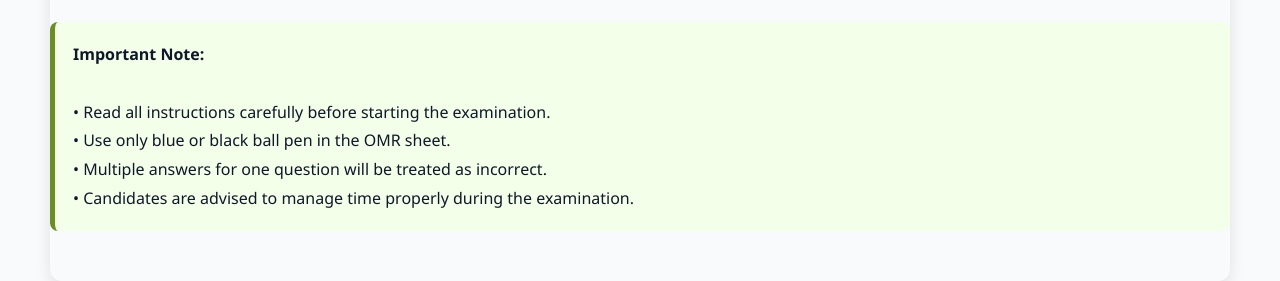
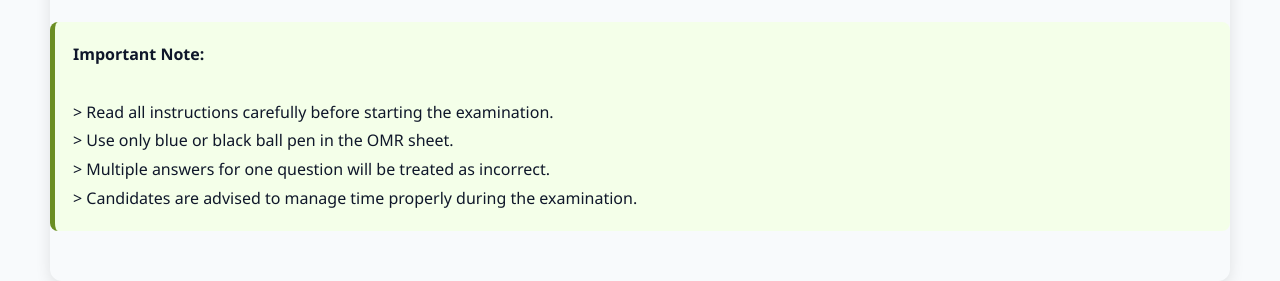
Before and after one commit to nipan2211-rgb/gupyq, a plain HTML site: page pget-exam pattern.html in a window 1280 px wide. Shown: the part 806-1087 px from the top of the page. Drawn offline with Linux system fonts and the light colour scheme.

Commit message:
Update pget-exam pattern.html

```diff
--- a/pget-exam pattern.html
+++ b/pget-exam pattern.html
@@ -171,10 +171,10 @@
     <div class="note">
         <strong>Important Note:</strong><br><br>
 
-       • Read all instructions carefully before starting the examination.<br>
-        • Use only blue or black ball pen in the OMR sheet.<br>
-        • Multiple answers for one question will be treated as incorrect.<br>
-        • Candidates are advised to manage time properly during the examination. </div>
+       > Read all instructions carefully before starting the examination.<br>
+       > Use only blue or black ball pen in the OMR sheet.<br>
+       > Multiple answers for one question will be treated as incorrect.<br>
+       > Candidates are advised to manage time properly during the examination. </div>
 
 </div>
 
```
